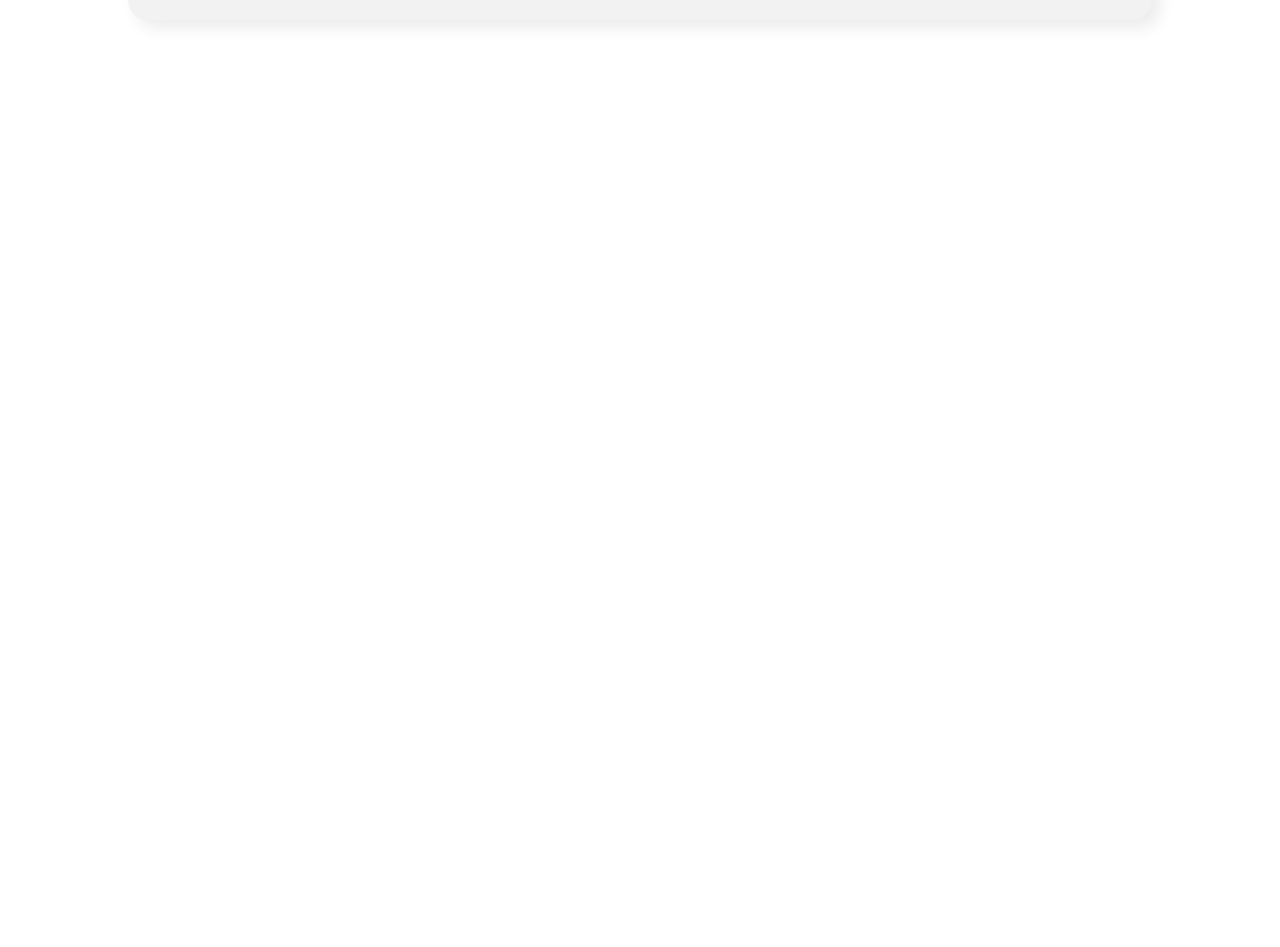
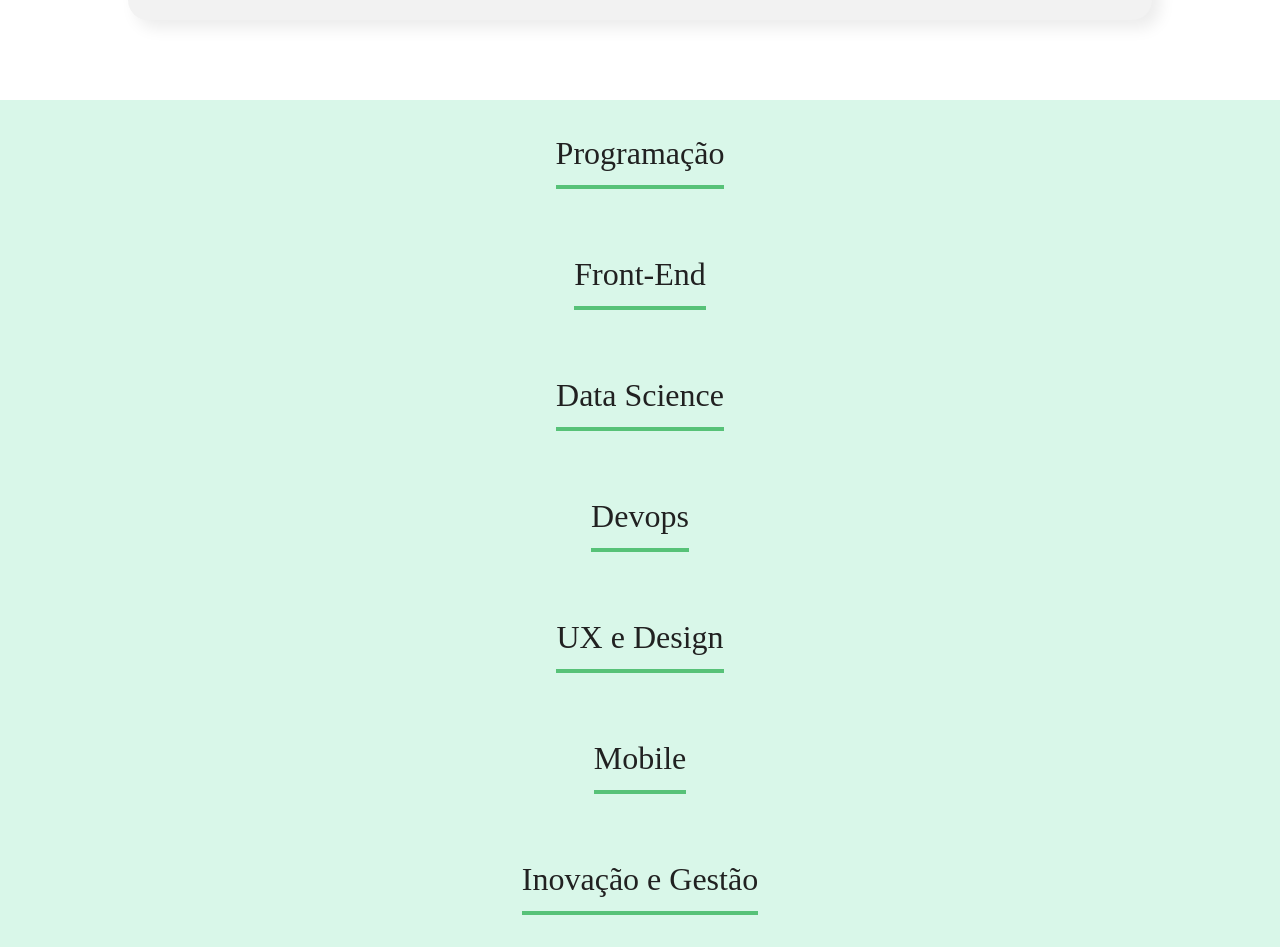
Before and after one commit to AlessandroPedroso/project-react-organo-vite, a React (Vite) app: page / in a window 1280 px wide. Shown: the part 1380-2327 px from the top of the page. Before the commit the page ends 1480 px from the top, so only its background shows below. Built offline with nearby package versions, Linux system fonts and the light colour scheme.

Commit message:
foi criado o componentes times para realizar a separação da categoria de times

```diff
--- a/src/App.jsx
+++ b/src/App.jsx
@@ -1,13 +1,69 @@
+import { useState } from 'react'
 import Banner from './componentes/Banner/Banner.jsx'
 import Formulario from './componentes/Formulario/index.jsx'
+import Time from './componentes/Time/index.jsx'
 
 function App() {
+
+  const times = [
+    {
+      nome:'Programação',
+      corPrimaria:'#57C278',
+      corSecundaria:'#D9F7E9'
+    },
+    {
+      nome:'Front-End',
+      corPrimaria:'#82CFFA',
+      corSecundaria:'#E8F8FF'
+    },
+    {
+      nome:'Data Science',
+      corPrimaria:'#A6D157',
+      corSecundaria:'#F0F8E2'
+    },
+    {
+      nome:'Devops',
+      corPrimaria:'#E06B69',
+      corSecundaria:'#FDE7E8'
+    },
+    {
+      nome:'UX e Design',
+      corPrimaria:'#DB6EBF',
+      corSecundaria:'#FAE9F5'
+    },
+    {
+      nome:'Mobile',
+      corPrimaria:'#FFBA05',
+      corSecundaria:'#FFF5D9'
+    },
+    {
+      nome:'Inovação e Gestão',
+      corPrimaria:'#FF8A29',
+      corSecundaria:'#FFEEDF'
+    }
+  ]
+
+  const [colaboradores, setColaboradores] = useState([])
+
+  const aoNovoColaboradorAdicionado = (colaborador) => {
+
+    setColaboradores([...colaboradores,colaborador])
+
+    console.log(colaboradores)
+  }
 
   return (
 
     <div>
-      <Banner/>
-      <Formulario/>
+      <Banner />
+      <Formulario aoColaboradorCadastrado={colaborador => aoNovoColaboradorAdicionado(colaborador)} />
+      <Time nome="Programação"/>
+      <Time nome="Front-End"/>
+      <Time nome="Data Science"/>
+      <Time nome="Devops"/>
+      <Time nome="UX e Design"/>
+      <Time nome="Mobile"/>
+      <Time nome="Inovação e Gestão"/>
     </div>
 
   )
--- a/src/componentes/CampoTexto/index.jsx
+++ b/src/componentes/CampoTexto/index.jsx
@@ -1,12 +1,9 @@
-import { useState } from "react"
 import { CampoTextoDiv, LabelTexto, Input } from "./StyleCampoTexto"
 const CampoTexto = (props) => {
 
     const placeholderModificada = `${props.placeholder}...`
 
     // let valor = "Alessandro Pedroso"
-
-
 
     const aoDigitado = (evento)=>{
 
@@ -19,6 +16,7 @@ const CampoTexto = (props) => {
             <CampoTextoDiv>
                 <LabelTexto>{props.label}</LabelTexto>
                 <Input value={props.valor} onChange={aoDigitado} required={props.obrigatorio} placeholder={placeholderModificada} />
+                {/* <Input value={props.valor} onChange={evento => props.aaAlterado(evento.target.value)} required={props.obrigatorio} placeholder={placeholderModificada} /> */}
             </CampoTextoDiv>
     )
 
--- a/src/componentes/Formulario/index.jsx
+++ b/src/componentes/Formulario/index.jsx
@@ -4,7 +4,7 @@ import CampoTexto from '../CampoTexto/index.jsx'
 import ListaSuspensa from '../ListaSuspensa/index.jsx'
 import { Section, Form,H2} from './styleFormulario.js'
 
-export const Formulario = () => {
+export const Formulario = (props) => {
 
     const [nome,setNome] = useState('')
     const [cargo,setCargo] = useState('')
@@ -23,7 +23,8 @@ export const Formulario = () => {
 
     const aoSalvar = (evento) =>{
         evento.preventDefault()
-        console.log('Form foi submetido =>',nome,cargo,imagem,time)
+        props.aoColaboradorCadastrado({nome,cargo,imagem,time})
+        // console.log('Form foi submetido =>',nome,cargo,imagem,time)
     }
 
     return (
--- /dev/null
+++ b/src/componentes/Time/StyleTime.js
@@ -0,0 +1,21 @@
+import styled from "styled-components";
+
+export const SectionTime = styled.section`
+
+    text-align:center;
+    padding: 32px;
+    background-color: #D9F7E9;
+
+`
+
+export const H3 = styled.h2`
+
+    font-weight: 400;
+    font-size: 32px;
+    line-height: 43px;
+    color: #212121;
+    border-bottom:4px solid #57c278;
+    display:inline-block;
+    padding-bottom: 10px;
+
+`
--- /dev/null
+++ b/src/componentes/Time/index.jsx
@@ -0,0 +1,16 @@
+import {H3,SectionTime} from './StyleTime.js'
+
+
+const Time = (props) =>{
+
+    return (
+        <SectionTime>
+
+            <H3>{props.nome}</H3>
+
+        </SectionTime>
+
+    )
+}
+
+export default Time
```
